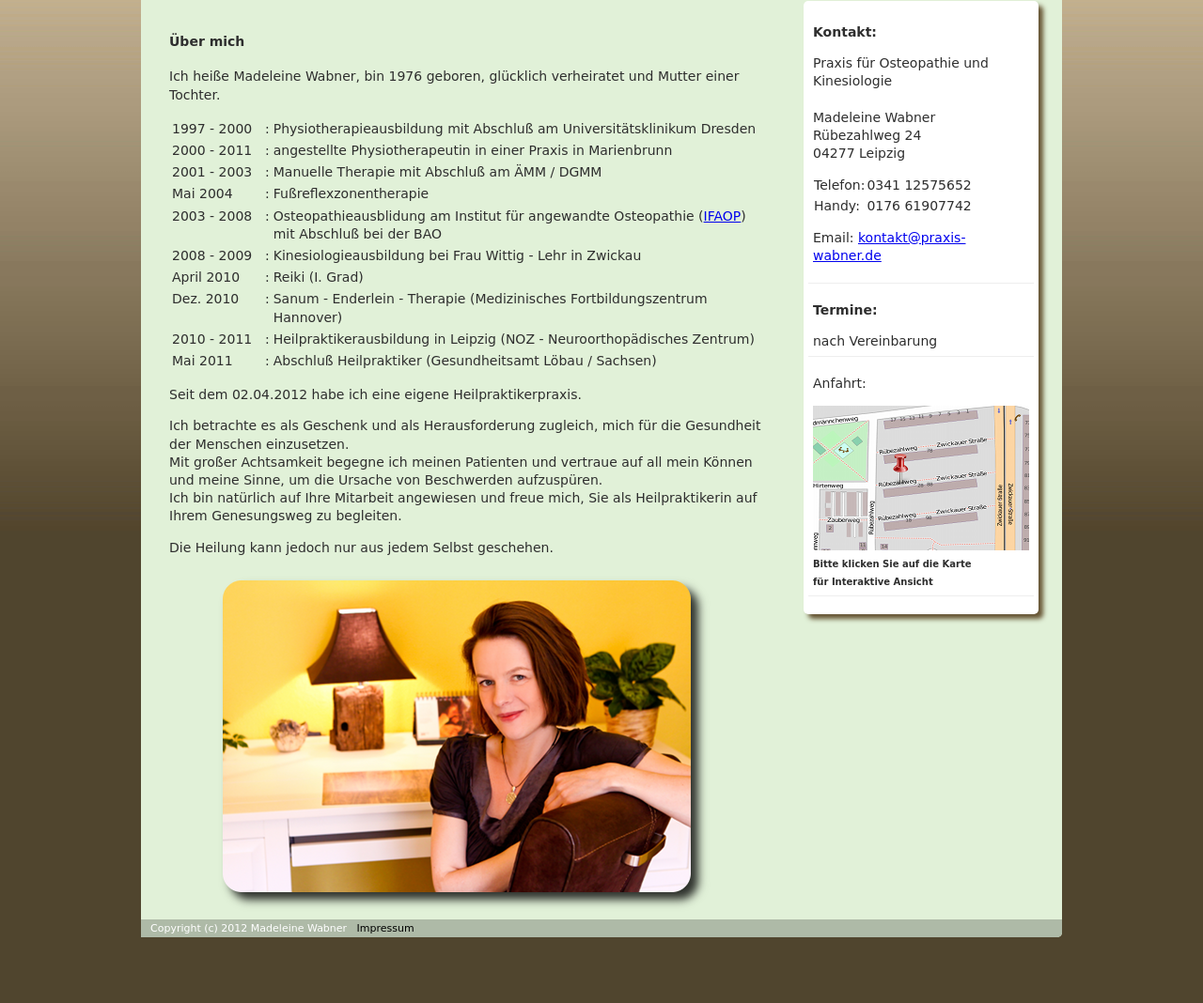
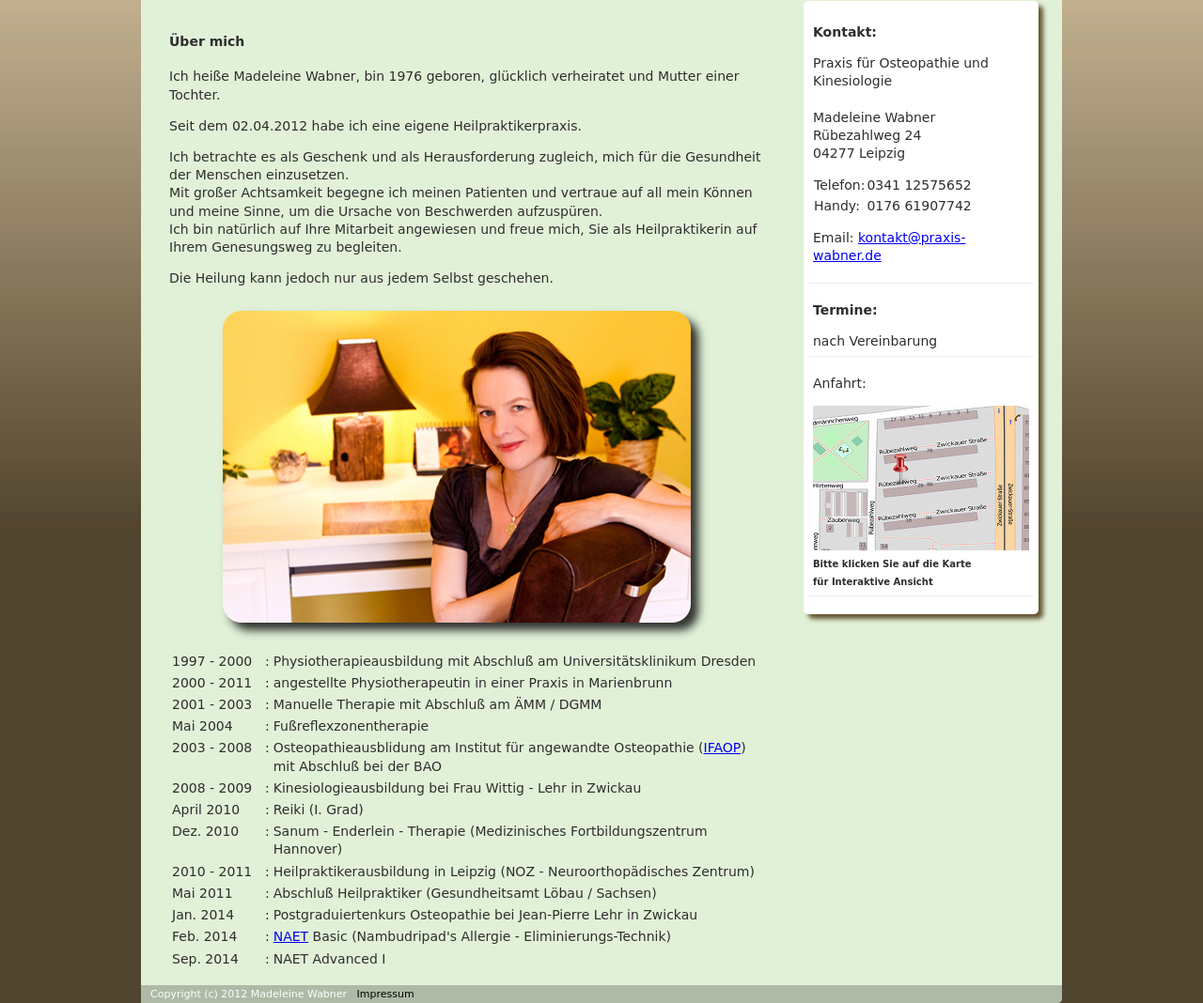
Before and after one commit to waffel/Homepage-Wabner, a plain HTML site: page about_me.html in a window 1280 px wide. Shown: the part 185-1253 px from the top of the page at 94% size. Before the commit the page ends 1183 px from the top, so only its background shows below. Drawn offline with Linux system fonts and the light colour scheme.

Commit message:
[feature] content alignment and more date

```diff
--- a/about_me.html
+++ b/about_me.html
@@ -67,7 +67,23 @@
            <h4>&Uuml;ber mich</h4>
            Ich hei&szlig;e Madeleine Wabner, bin 1976 geboren, gl&uuml;cklich verheiratet und Mutter einer Tochter.
            <p></p>
-            <table>
+
+           <p>
+           Seit dem 02.04.2012 habe ich eine eigene Heilpraktikerpraxis.
+           </p>
+           <p>
+           Ich betrachte es als Geschenk und als Herausforderung zugleich, mich f&uuml;r die Gesundheit der Menschen
+           einzusetzen.<br/>
+           Mit gro&szlig;er Achtsamkeit begegne ich meinen Patienten und vertraue auf all mein K&ouml;nnen und meine
+           Sinne, um die Ursache von Beschwerden aufzusp&uuml;ren.<br/>
+           Ich bin nat&uuml;rlich auf Ihre Mitarbeit angewiesen und freue mich, Sie als Heilpraktikerin auf Ihrem
+           Genesungsweg zu begleiten.
+           </p>
+           <p>
+           Die Heilung kann jedoch nur aus jedem Selbst geschehen.
+           </p>
+             <img src="images/Madeleine.png" style="padding-left:40px;"/>
+             <table>
               <tr valign="top">
                 <td width="95px;">1997 - 2000</td><td> : </td><td>Physiotherapieausbildung mit Abschlu&szlig; am Universit&auml;tsklinikum Dresden</td>
               </tr>
@@ -99,22 +115,17 @@
                <tr valign="top">
                 <td width="95px;">Mai 2011</td><td> : </td><td>Abschlu&szlig; Heilpraktiker (Gesundheitsamt L&ouml;bau / Sachsen)</td>
               </tr>
+              <tr valign="top">
+                <td width="95px;">Jan. 2014</td><td> : </td><td>Postgraduiertenkurs Osteopathie bei Jean-Pierre Lehr in Zwickau</td>
+              </tr>
+              <tr valign="top">
+                <td width="95px;">Feb. 2014</td><td> : </td><td><a href="http://www.naet-europe.com/de" target="top" title="NAET Europe">NAET</a> Basic (Nambudripad's Allergie - Eliminierungs-Technik)</td>
+              </tr>
+              <tr valign="top">
+                <td width="95px;">Sep. 2014</td><td> : </td><td>NAET Advanced I</td>
+              </tr>
             </table>
-           <p>
-           Seit dem 02.04.2012 habe ich eine eigene Heilpraktikerpraxis.
-           </p>
-           <p>
-           Ich betrachte es als Geschenk und als Herausforderung zugleich, mich f&uuml;r die Gesundheit der Menschen
-           einzusetzen.<br/>
-           Mit gro&szlig;er Achtsamkeit begegne ich meinen Patienten und vertraue auf all mein K&ouml;nnen und meine
-           Sinne, um die Ursache von Beschwerden aufzusp&uuml;ren.<br/>
-           Ich bin nat&uuml;rlich auf Ihre Mitarbeit angewiesen und freue mich, Sie als Heilpraktikerin auf Ihrem
-           Genesungsweg zu begleiten.
-           </p>
-           <p>
-           Die Heilung kann jedoch nur aus jedem Selbst geschehen.
-           </p>
-             <img src="images/Madeleine.png" style="padding-left:40px;"/>
+            <p></p>
            </div>
         </div>
         <div id="sidebar-wrapper">
```
